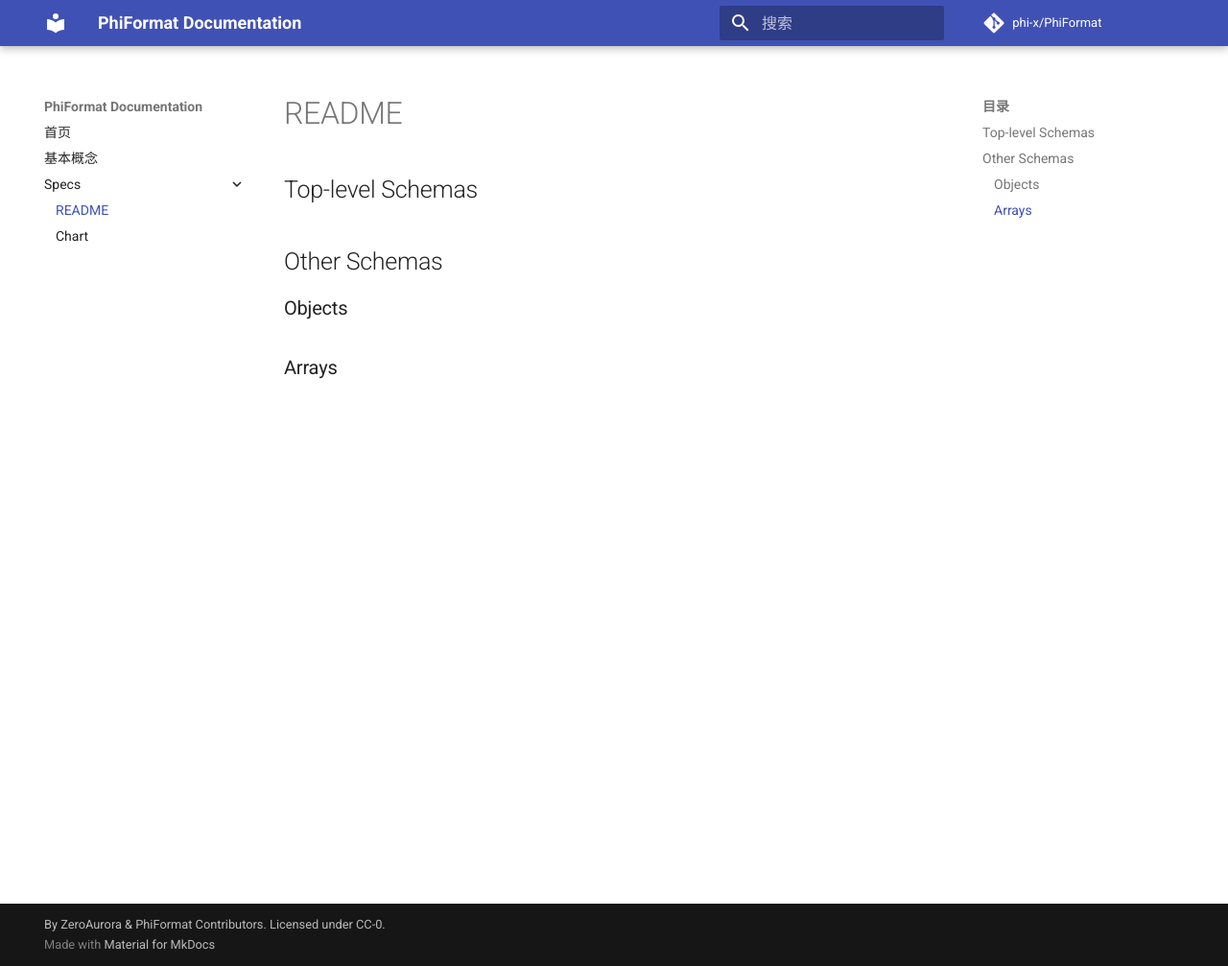
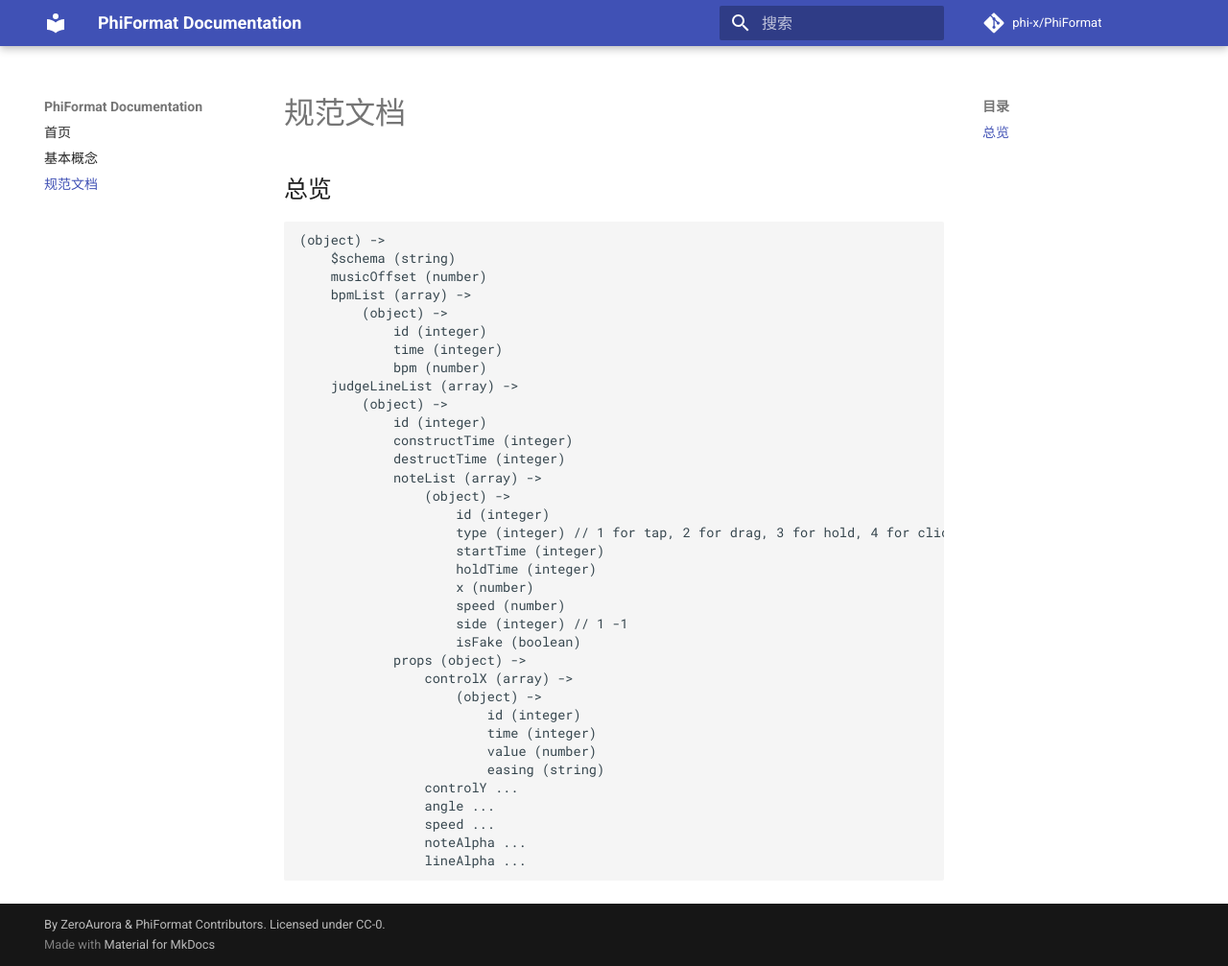
Before and after one commit to laoli404for/PhiFormat, an MkDocs documentation site: the page built from docs/specs.md, in a window 1280 px wide and 1007 px high. Shown: the whole window at 96% size. Built offline with MkDocs 1.6.1 and Material for MkDocs 9.7.7, drawn with Linux system fonts in a browser that asks for light colours; comment, search, counter and statistics services are not loaded.

Commit message:
Total redesign of the whole format.

````diff
--- /dev/null
+++ b/docs/specs.md
@@ -0,0 +1,41 @@
+# 规范文档
+
+## 总览
+
+```
+(object) ->
+    $schema (string)
+    musicOffset (number)
+    bpmList (array) ->
+        (object) ->
+            id (integer)
+            time (integer)
+            bpm (number)
+    judgeLineList (array) ->
+        (object) ->
+            id (integer)
+            constructTime (integer)
+            destructTime (integer)
+            noteList (array) ->
+                (object) ->
+                    id (integer)
+                    type (integer) // 1 for tap, 2 for drag, 3 for hold, 4 for click
+                    startTime (integer)
+                    holdTime (integer)
+                    x (number)
+                    speed (number)
+                    side (integer) // 1 -1
+                    isFake (boolean)
+            props (object) ->
+                controlX (array) ->
+                    (object) ->
+                        id (integer)
+                        time (integer)
+                        value (number)
+                        easing (string)
+                controlY ...
+                angle ...
+                speed ...
+                noteAlpha ...
+                lineAlpha ...
+```
--- a/docs/specs/README.md
+++ /dev/null
@@ -1,13 +0,0 @@
-# README
-
-## Top-level Schemas
-
-
-
-## Other Schemas
-
-### Objects
-
-
-
-### Arrays
--- a/mkdocs.yml
+++ b/mkdocs.yml
@@ -18,9 +18,6 @@ theme:
   palette:
     primary: indigo
     accent: indigo
-  font:
-    text: Roboto
-    code: Roboto Mono
   features:
     - instant
 
````
Also changed, not shown: docs/basic-concepts.md (+39 -10 lines), docs/specs/chart.md (deleted, +0 -3 lines), docs/assets/base_coordinate-16x9.png (added), docs/assets/base_coordinate-1x1.png (added), docs/assets/base_coordinate-4x3.png (added), docs/assets/line_example-16x9.png (added), docs/assets/line_example-1x1.png (added), docs/assets/line_example-4x3.png (added), 2 other files.
